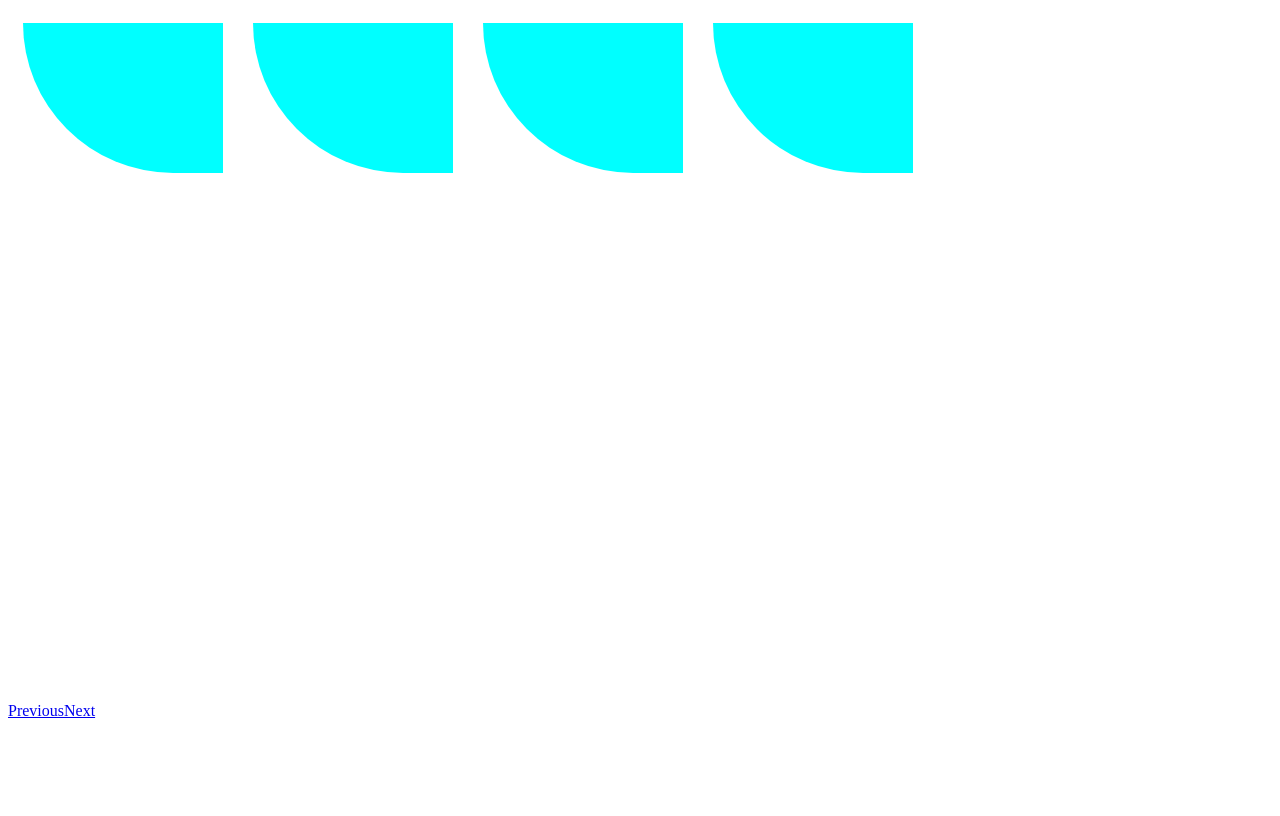
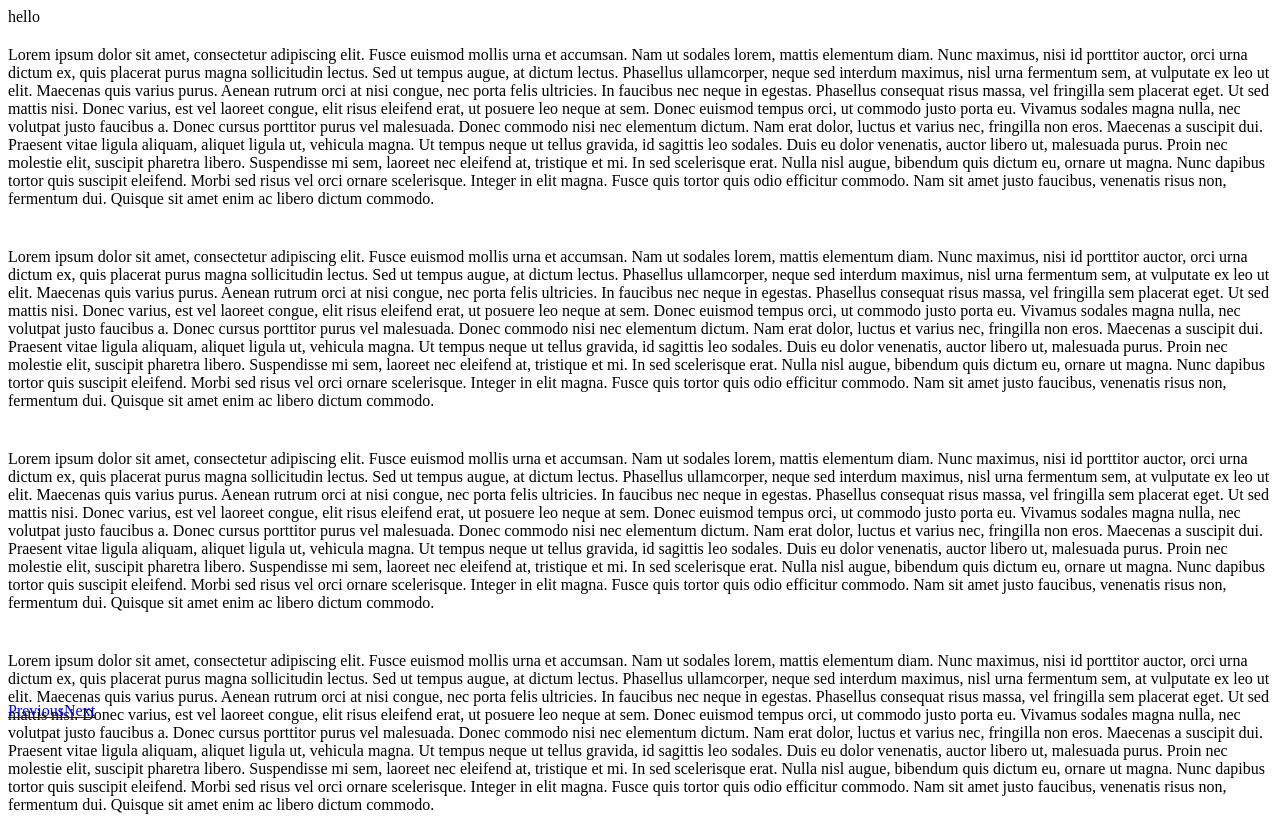
Before and after one commit to Dmitryure/spring_test, a React (Create React App) app: page /spring-6 in a window 1280 px wide. Shown: the top 816 px of the page. Built offline with nearby package versions, Linux system fonts and the light colour scheme.

Commit message:
waypoint tested

```diff
--- a/package.json
+++ b/package.json
@@ -12,6 +12,7 @@
     "react-scripts": "3.4.1",
     "react-spring": "^8.0.27",
     "react-use-gesture": "^7.0.15",
+    "react-waypoint": "^9.0.3",
     "uuid": "^8.2.0"
   },
   "scripts": {
--- a/src/App.js
+++ b/src/App.js
@@ -6,15 +6,19 @@ import { Trail } from "./components/Trail/Trail";
 import { List } from "./components/List/List";
 import { Gestures } from "./components/Gestures/Gestures";
 import { Navigator } from "./components/Navigator/Navigator";
+import {WaypointFade} from "./components/WaypointFade/WaypointFade";
 
 const numbers = [1, 2, 3, 4];
 
 function App() {
   return (
     <Switch>
+        <Route path={"/spring-6"}>
+            <WaypointFade><Navigator previous={"spring-5"} next={""}/></WaypointFade>
+        </Route>
       <Route path={"/spring-5"}>
         <List>
-          <Navigator previous={"spring-4"} next={""} />{" "}
+          <Navigator previous={"spring-4"} next={"spring-6"} />{" "}
         </List>
       </Route>
       <Route path={"/spring-4"}>
@@ -37,7 +41,7 @@ function App() {
       </Route>
       <Route path={"/"}>
         <BasicSquare numbers={numbers}>
-          <Navigator previous={"spring-5"} next={"spring-2"} />
+          <Navigator previous={"spring-6"} next={"spring-2"} />
         </BasicSquare>
       </Route>
     </Switch>
--- /dev/null
+++ b/src/components/WaypointFade/WaypointFade.jsx
@@ -0,0 +1,31 @@
+import React, { useCallback, useState } from "react";
+import { Text } from "./components/Text/Text";
+import { useTransition, animated } from "react-spring";
+
+export const WaypointFade = (props) => {
+  const [data, setData] = useState([-1]);
+
+  const transition = useTransition(data, (data) => data, {
+    from: { transform: `translate3d(50px, 0, 0)`, opacity: 0 },
+    enter: { transform: `translate3d(0px, 0, 0)`, opacity: 1 },
+    leave: { transform: `translate3d(50px, 0, 0)`, opacity: 0 },
+    config: { duration: 500 },
+  });
+
+  const addInfo = useCallback(
+    (key) => {
+      setData((state) => [...state, key]);
+    },
+    [setData]
+  );
+
+  return (
+    <>
+      <div>hello</div>
+      {transition.map(({ item, props, key }, index) => {
+        return <Text style={props} index={index} setData={addInfo} />;
+      })}
+      {props.children}
+    </>
+  );
+};
--- /dev/null
+++ b/src/components/WaypointFade/components/Text/Text.jsx
@@ -0,0 +1,38 @@
+import React, { memo } from "react";
+import { Waypoint } from "react-waypoint";
+import { animated } from "react-spring";
+
+export const Text = memo((props) => {
+  console.log(props);
+  return (
+    <>
+      <animated.div key={props.index} style={{ padding: "20px 0", overflow: "hidden", ...props.style }}>
+        Lorem ipsum dolor sit amet, consectetur adipiscing elit. Fusce euismod
+        mollis urna et accumsan. Nam ut sodales lorem, mattis elementum diam.
+        Nunc maximus, nisi id porttitor auctor, orci urna dictum ex, quis
+        placerat purus magna sollicitudin lectus. Sed ut tempus augue, at dictum
+        lectus. Phasellus ullamcorper, neque sed interdum maximus, nisl urna
+        fermentum sem, at vulputate ex leo ut elit. Maecenas quis varius purus.
+        Aenean rutrum orci at nisi congue, nec porta felis ultricies. In
+        faucibus nec neque in egestas. Phasellus consequat risus massa, vel
+        fringilla sem placerat eget. Ut sed mattis nisi. Donec varius, est vel
+        laoreet congue, elit risus eleifend erat, ut posuere leo neque at sem.
+        Donec euismod tempus orci, ut commodo justo porta eu. Vivamus sodales
+        magna nulla, nec volutpat justo faucibus a. Donec cursus porttitor purus
+        vel malesuada. Donec commodo nisi nec elementum dictum. Nam erat dolor,
+        luctus et varius nec, fringilla non eros. Maecenas a suscipit dui.
+        Praesent vitae ligula aliquam, aliquet ligula ut, vehicula magna. Ut
+        tempus neque ut tellus gravida, id sagittis leo sodales. Duis eu dolor
+        venenatis, auctor libero ut, malesuada purus. Proin nec molestie elit,
+        suscipit pharetra libero. Suspendisse mi sem, laoreet nec eleifend at,
+        tristique et mi. In sed scelerisque erat. Nulla nisl augue, bibendum
+        quis dictum eu, ornare ut magna. Nunc dapibus tortor quis suscipit
+        eleifend. Morbi sed risus vel orci ornare scelerisque. Integer in elit
+        magna. Fusce quis tortor quis odio efficitur commodo. Nam sit amet justo
+        faucibus, venenatis risus non, fermentum dui. Quisque sit amet enim ac
+        libero dictum commodo.
+      </animated.div>
+      <Waypoint onEnter={() => props.setData(props.index)} />
+    </>
+  );
+});
```
Also changed, not shown: 1 other file (tests, documents, lock files or other folders).
